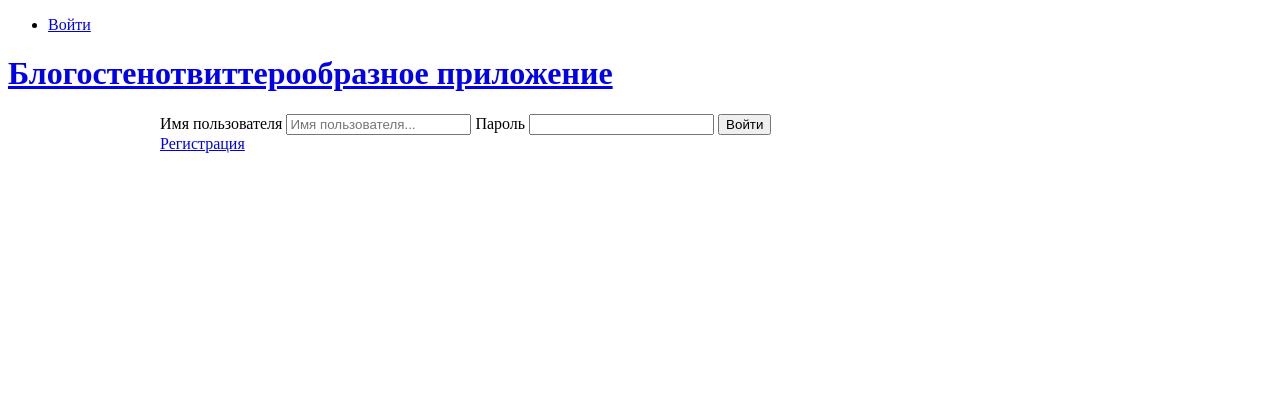
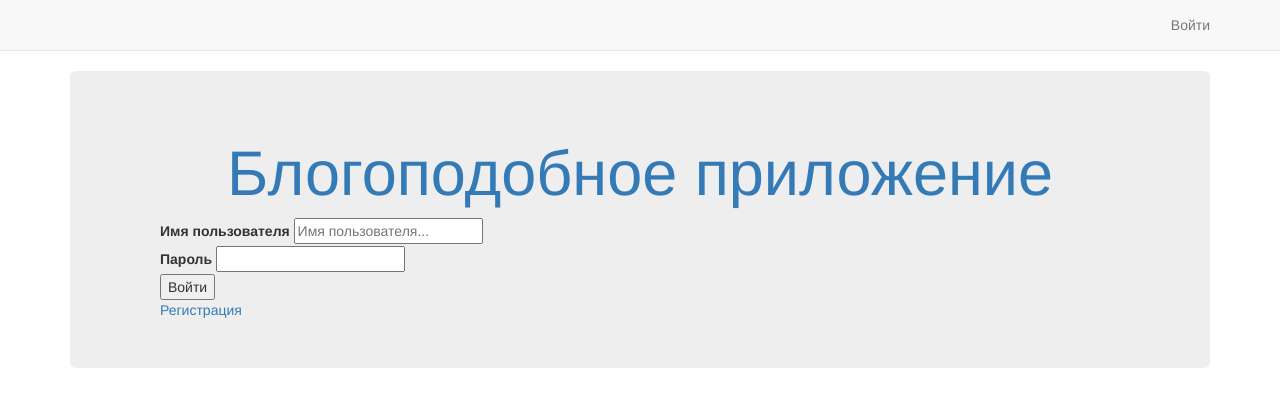
Before and after one commit to KirillMoskvin/Python, a Django app: page /auth/login in a window 1280 px wide. Shown: the top 407 px of the page. Run offline with Django 3.2, Linux system fonts and the light colour scheme; data that the repository does not hold is empty; some libraries are stand-ins or nearby versions.

Commit message:
- Styles and small fixes

```diff
--- a/loginsys/templates/login.html
+++ b/loginsys/templates/login.html
@@ -4,10 +4,16 @@
     <div class="authform">
         <form action="/auth/login/" method="post">
             {% csrf_token %}
-            <label for="username">Имя пользователя</label>
-            <input type="text" name="username" id="username" placeholder="Имя пользователя...">
-            <label for="password">Пароль</label>
-            <input type="password" name="password" id="password">
+
+                <div>
+                    <label for="username">Имя пользователя</label>
+                    <input type="text" name="username" id="username" placeholder="Имя пользователя...">
+                </div>
+                <div>
+                    <label for="password">Пароль</label>
+                    <input type="password" name="password" id="password">
+                </div>
+
             <input type="submit"  value="Войти">
             <div class="regbutton"><a href="/auth/register/">Регистрация</a></div>
             {% if login_error %}
--- a/post/models.py
+++ b/post/models.py
@@ -9,7 +9,7 @@ class Post(models.Model):
     class Meta:
         db_table = "post"
 
-    post_text = models.TextField(verbose_name="Текст поста")
+    post_text = models.TextField(verbose_name="")
     post_date = models.DateTimeField()
     post_likes = models.IntegerField(default=0)
     post_author = models.ForeignKey(User, default=1)
--- a/templates/main.html
+++ b/templates/main.html
@@ -1,28 +1,108 @@
 {% load staticfiles %}
+
 <!DOCTYPE html>
-<html>
+<html lang="en">
   <head>
+    <meta charset="utf-8">
+    <meta http-equiv="X-UA-Compatible" content="IE=edge">
+    <meta name="viewport" content="width=device-width, initial-scale=1">
+    <!-- The above 3 meta tags *must* come first in the head; any other head content must come *after* these tags -->
+    <meta name="description" content="">
+    <meta name="author" content="">
+    <link rel="icon" href="../../favicon.ico">
+
     <title>Django</title>
+
+    <!-- Bootstrap core CSS -->
+    <!--<link href="../../dist/css/bootstrap.min.css" rel="stylesheet">-->
+    <link href="{% static '../static/bootstrap.min.css'%}" rel="stylesheet">
+
+    <!-- IE10 viewport hack for Surface/desktop Windows 8 bug -->
+    <link href="../../assets/css/ie10-viewport-bug-workaround.css" rel="stylesheet">
+
+    <!-- Custom styles for this template -->
+    <!--<link href="navbar-static-top.css" rel="stylesheet">-->
+    <link href="{% static '../static/navbar-static-top.css'%}" rel="stylesheet">
+
     <link rel="stylesheet" type="text/css" href="{% static "main.css" %}">
+
+    <!-- Just for debugging purposes. Don't actually copy these 2 lines! -->
+    <!--[if lt IE 9]><script src="../../assets/js/ie8-responsive-file-warning.js"></script><![endif]-->
+    <!--<script src="../../assets/js/ie-emulation-modes-warning.js"></script>-->
+
+    <!-- HTML5 shim and Respond.js for IE8 support of HTML5 elements and media queries -->
+    <!--[if lt IE 9]>
+      <script src="https://oss.maxcdn.com/html5shiv/3.7.3/html5shiv.min.js"></script>
+      <script src="https://oss.maxcdn.com/respond/1.4.2/respond.min.js"></script>
+    <![endif]-->
   </head>
+
   <body>
-<div class="top-bar">
-    <section class="top-bar-section">
-        <ul class="right">
+
+    <!-- Static navbar -->
+    <nav class="navbar navbar-default navbar-static-top">
+      <div class="container">
+        <!--<div class="navbar-header">
+          <button type="button" class="navbar-toggle collapsed" data-toggle="collapse" data-target="#navbar" aria-expanded="false" aria-controls="navbar">
+            <span class="sr-only">Toggle navigation</span>
+            <span class="icon-bar"></span>
+            <span class="icon-bar"></span>
+            <span class="icon-bar"></span>
+          </button>
+          <a class="navbar-brand" href="#">Блоготвиттерообразие</a>
+        </div>-->
+        <div id="navbar" class="navbar-collapse collapse">
+          <ul class="nav navbar-nav">
+              {% if user.username %}
+                <li><a href="/feed/">Новости</a></li>
+                <li><a href="/users/all/">Все пользователи</a></li>
+                <!--<li><a href="/auth/logout/">Выйти ({{ user.username }})</a> </li>-->
+              {% else %}
+                <!--<li><a href="/auth/login/">Войти</a></li>-->
+              {% endif %}
+            <!--<li class="active"><a href="#">Home</a></li>
+            <li><a href="/users/all/">Все пользователи</a></li>
+            <li><a href="/feed/">Новости</a></li>-->
+          </ul>
+          <ul class="nav navbar-nav navbar-right">
               {% if user.username %}
                 <li><a href="/auth/logout/">Выйти ({{ user.username }})</a> </li>
-                <li><a href="/users/all/">Все пользователи</a></li>
-                <li><a href="/feed/">Новости</a></li>
               {% else %}
                 <li><a href="/auth/login/">Войти</a></li>
               {% endif %}
+            <!--<li><a href="../navbar/">Default</a></li>
+            <li class="active"><a href="./">Static top <span class="sr-only">(current)</span></a></li>
+            <li><a href="../navbar-fixed-top/">Fixed top</a></li>-->
           </ul>
-    </section>
+        </div><!--/.nav-collapse -->
+      </div>
+    </nav>
 
+
+    <!--<div class="container" align="center">
+
+      <!-- Main component for a primary marketing message or call to action -->
+      <!--<div class="jumbotron">
+        <h1>Navbar example</h1>
+        <p>This example is a quick exercise to illustrate how the default, static and fixed to top navbar work. It includes the responsive CSS and HTML, so it also adapts to your viewport and device.</p>
+        <p>To see the difference between static and fixed top navbars, just scroll.</p>
+        <p>
+          <a class="btn btn-lg btn-primary" href="../../components/#navbar" role="button">View navbar docs &raquo;</a>
+        </p>
       </div>
-<h1><a href="/">Блогостенотвиттерообразное приложение</a></h1>
+
+    </div> <!-- /container -->
+    <div class="container">
+      <div class="jumbotron">
+        <h1 align="center"><a href="/">Блогоподобное приложение</a></h1>
+        <!--<p>This example is a quick exercise to illustrate how the default, static and fixed to top navbar work. It includes the responsive CSS and HTML, so it also adapts to your viewport and device.</p>
+        <p>To see the difference between static and fixed top navbars, just scroll.</p>
+        <p>
+          <a class="btn btn-lg btn-primary" href="../../components/#navbar" role="button">View navbar docs &raquo;</a>
+        </p>-->
         <div class="row">
-{% block article %} {% endblock %}
+          {% block article %}
+          {% endblock %}
           {% block post %}
           {% endblock %}
           {% block login %}
@@ -32,5 +112,21 @@
           {% block feed %}
           {% endblock %}
         </div>
+      </div>
+    </div>
+
+<!--<h1><a href="/">Блогостенотвиттерообразное приложение</a></h1>
+<div class="row">
+
+</div>-->
+
+    <!-- Bootstrap core JavaScript
+    ================================================== -->
+    <!-- Placed at the end of the document so the pages load faster -->
+    <script src="https://ajax.googleapis.com/ajax/libs/jquery/1.12.4/jquery.min.js"></script>
+    <script>window.jQuery || document.write('<script src="../../assets/js/vendor/jquery.min.js"><\/script>')</script>
+    <script src="../../dist/js/bootstrap.min.js"></script>
+    <!-- IE10 viewport hack for Surface/desktop Windows 8 bug -->
+    <script src="../../assets/js/ie10-viewport-bug-workaround.js"></script>
   </body>
 </html>
--- a/twitter/settings.py
+++ b/twitter/settings.py
@@ -82,8 +82,8 @@ DATABASES = {
     'default': {
     'ENGINE': 'django.db.backends.postgresql_psycopg2',
     'NAME': 'mydb',
-    'USER': 'mj',
-    'PASSWORD': ' ',
+    'USER': 'anton',
+    'PASSWORD': 'gfhjkm',
     'HOST': '', # Set to empty string for localhost.
     'PORT': '', # Set to empty string for default.
     }
```
Also changed, not shown: templates/feed.html (+4 -4 lines), templates/posts.html (+18 -10 lines). Lines whose indentation alone changed are shown as unchanged.
